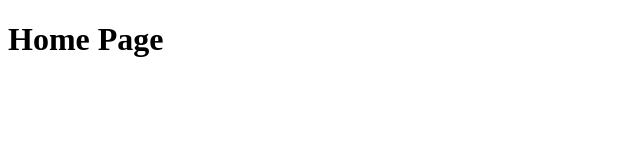
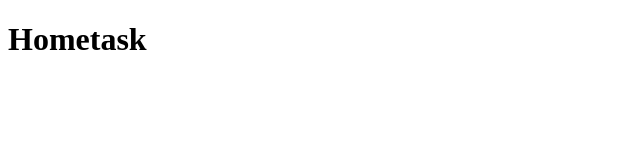
Before and after one commit to nika-katliar/hometask-01, a plain HTML site: page index.html in a window 1280 px wide. Shown: the full height of the page, 0-640 px from the left. Drawn offline with Linux system fonts and the light colour scheme.

Commit message:
index.html has been added

```diff
--- a/index.html
+++ b/index.html
@@ -4,9 +4,9 @@
     <meta charset="UTF-8">
     <meta http-equiv="X-UA-Compatible" content="IE=edge">
     <meta name="viewport" content="width=device-width, initial-scale=1.0">
-    <title>Home Page</title>
+    <title>Hometask</title>
 </head>
 <body>
-    <h1> Home Page</h1>
+    <h1>Hometask</h1>
 </body>
 </html>
```
